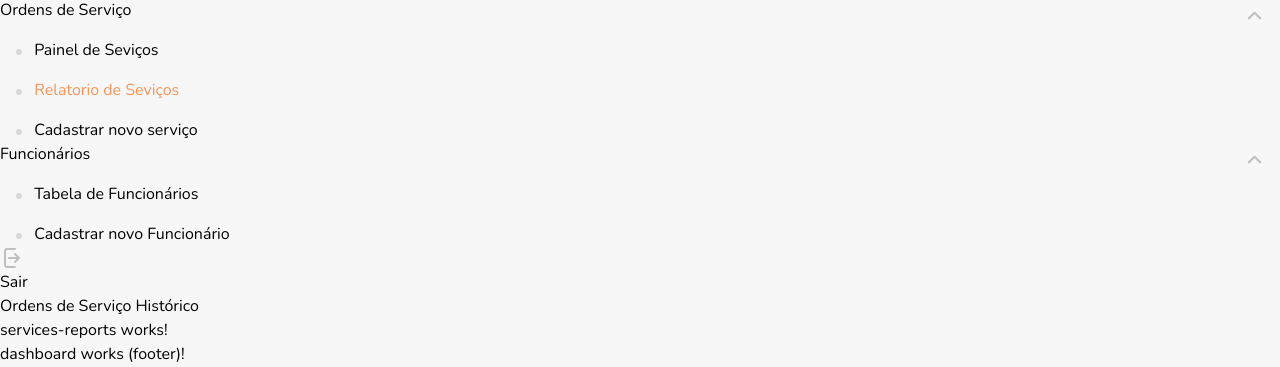
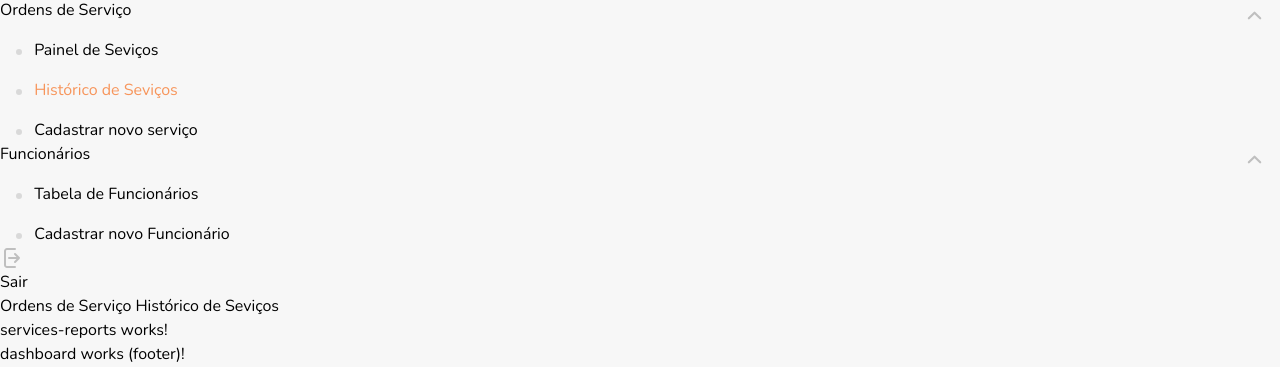
Before and after one commit to mateus-lopes/desafio-taxstrategy, an Angular app: page /services/reports in a window 1280 px wide. Shown: the part 230-597 px from the top of the page. Built offline with nearby package versions, Linux system fonts and the light colour scheme.

Commit message:
fix: :bug: Changing navbar text

```diff
--- a/src/app/components/layout/layout.component.ts
+++ b/src/app/components/layout/layout.component.ts
@@ -13,7 +13,7 @@ import { TitlePageComponent } from "../title-page/title-page.component";
   styleUrl: './layout.component.scss'
 })
 export class LayoutComponent {
-  @Input() path: string = "Path (layout)";
-  @Input() page: string = "Page (layout)";
+  @Input() path: string = "Title Layout";
+  @Input() page: string = "";
   @Input() currentPage: string = "/";
 }
--- a/src/app/components/navbar/navbar.component.ts
+++ b/src/app/components/navbar/navbar.component.ts
@@ -40,7 +40,7 @@ export class NavbarComponent {
       text: "Painel de Seviços",
       url: "/services"
     }, {
-      text: "Relatorio de Seviços",
+      text: "Histórico de Seviços",
       url: "/services/reports"
     }, {
       text: "Cadastrar novo serviço",
--- a/src/app/components/title-page/title-page.component.html
+++ b/src/app/components/title-page/title-page.component.html
@@ -3,7 +3,7 @@
     <span>
         {{ path }}
     </span>
-    <span class="w-2.5 h-2.5 mb-1 bg-[#0F172A] inline-block rounded-full mx-2" *ngIf="path"></span>
+    <span class="w-2.5 h-2.5 mb-1 bg-[#0F172A] inline-block rounded-full mx-2" *ngIf="page != ''"></span>
     <span>
         {{ page }}
     </span>
--- a/src/app/components/title-page/title-page.component.ts
+++ b/src/app/components/title-page/title-page.component.ts
@@ -12,5 +12,5 @@ import { Component, Input } from '@angular/core';
 })
 export class TitlePageComponent {
   @Input() path: string = "Title 1";
-  @Input() page: string = "Title 2";
+  @Input() page: string = "";
 }
--- a/src/app/views/dashboard/dashboard.component.html
+++ b/src/app/views/dashboard/dashboard.component.html
@@ -1,4 +1,4 @@
-<app-layout path="Ordens de Serviço" page="Painel de Manutenções" currentPage="/">
+<app-layout path="Visão Geral" currentPage="/">
     <div main>
         <p>dashboard works!</p>
         <p>dashboard works!</p>
--- a/src/app/views/services-reports/services-reports.component.html
+++ b/src/app/views/services-reports/services-reports.component.html
@@ -1,4 +1,4 @@
-<app-layout path="Ordens de Serviço" page="Histórico" currentPage="/services/reports">
+<app-layout path="Ordens de Serviço" page="Histórico de Seviços" currentPage="/services/reports">
     <div main>
         <p>services-reports works!</p>
     </div>
```
